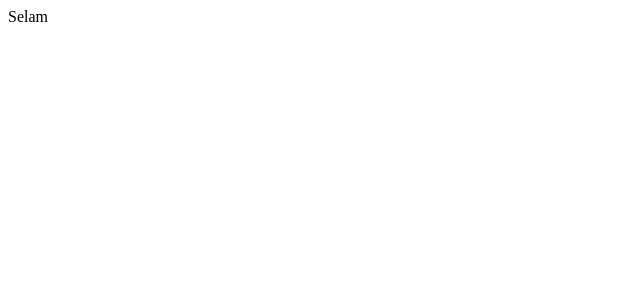
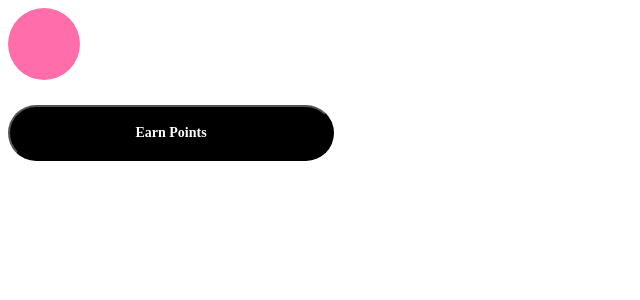
Before and after one commit to jbertan/TestCaseApp-TypeScript, a Next.js app: page /action in a window 1280 px wide. Shown: the top 300 px of the page, without its empty margins (0-640 px from the left). Built offline with nearby package versions, Linux system fonts and the light colour scheme; a web font is replaced by a local one.

Commit message:
Button and Card structure finished

```diff
--- a/components/card/ squareCard.tsx
+++ /dev/null
@@ -1,5 +0,0 @@
-import styles from "../../styles/Home.module.scss";
-const SquareCard = () => {
-  return <div className=""></div>;
-};
-export default SquareCard;
--- /dev/null
+++ b/components/card/squareCardReclaim.tsx
@@ -0,0 +1,30 @@
+import styles from "../../styles/Home.module.scss";
+import Button from "../ui/button";
+const squareCardReclaim = () => {
+  return (
+    <div className="styles.container">
+      <div className="Wrapper">
+        <div className="container-body">
+          <div className="frame-1831">
+            <svg
+              width="72"
+              height="72"
+              viewBox="0 0 72 72"
+              fill="none"
+              xmlns="http://www.w3.org/2000/svg"
+            >
+              <circle cx="36" cy="36" r="36" fill="#FF6DAA" />
+            </svg>
+            <h1 className="points"></h1>
+            <p className="points-heading"></p>
+          </div>
+          <h1 className="container-body-comment"></h1>
+        </div>
+        <div className="container-footer">
+          <Button>Earn Points</Button>
+        </div>
+      </div>
+    </div>
+  );
+};
+export default squareCardReclaim;
--- a/components/ui/button.tsx
+++ b/components/ui/button.tsx
@@ -3,7 +3,7 @@ import styles from "../../styles/Home.module.scss";
 
 type props = {
   children: React.ReactNode;
-  onClick: () => void;
+  onClick?: () => void;
 };
 const Button: React.FC<props> = (props) => {
   return (
--- a/pages/action/index.tsx
+++ b/pages/action/index.tsx
@@ -1,4 +1,10 @@
-const Action = () => {
-  return <div>Selam</div>;
+import React from "react";
+import SquareCardReclaim from "../../components/card/squareCardReclaim";
+const Action: React.FC = () => {
+  return (
+    <div>
+      <SquareCardReclaim />
+    </div>
+  );
 };
 export default Action;
--- a/styles/Home.module.scss
+++ b/styles/Home.module.scss
@@ -11,7 +11,7 @@
   background: #000000;
   border-radius: 99px;
   h1 {
-    width: 37px;
+    width: 78px;
     height: 20px;
     font-family: "Quicksand";
     font-style: normal;
```
